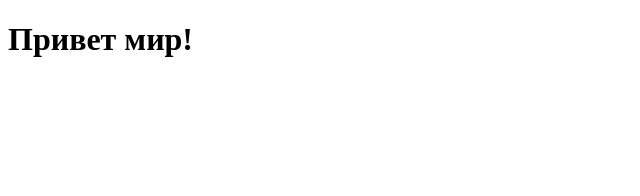
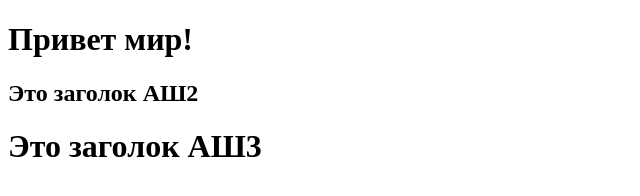
Before and after one commit to pixelstudy/test3, a plain HTML site: page index.html in a window 1280 px wide. Shown: the whole page, without its empty margins (0-640 px from the left). Drawn offline with Linux system fonts and the light colour scheme.

Commit message:
Update index.html

```diff
--- a/index.html
+++ b/index.html
@@ -8,5 +8,7 @@
 </head>
 <body>
     <h1>Привет мир!</h1>
+    <h2>Это заголок АШ2</h2>
+    <h1>Это заголок АШ3</h1>
 </body>
 </html>
```
